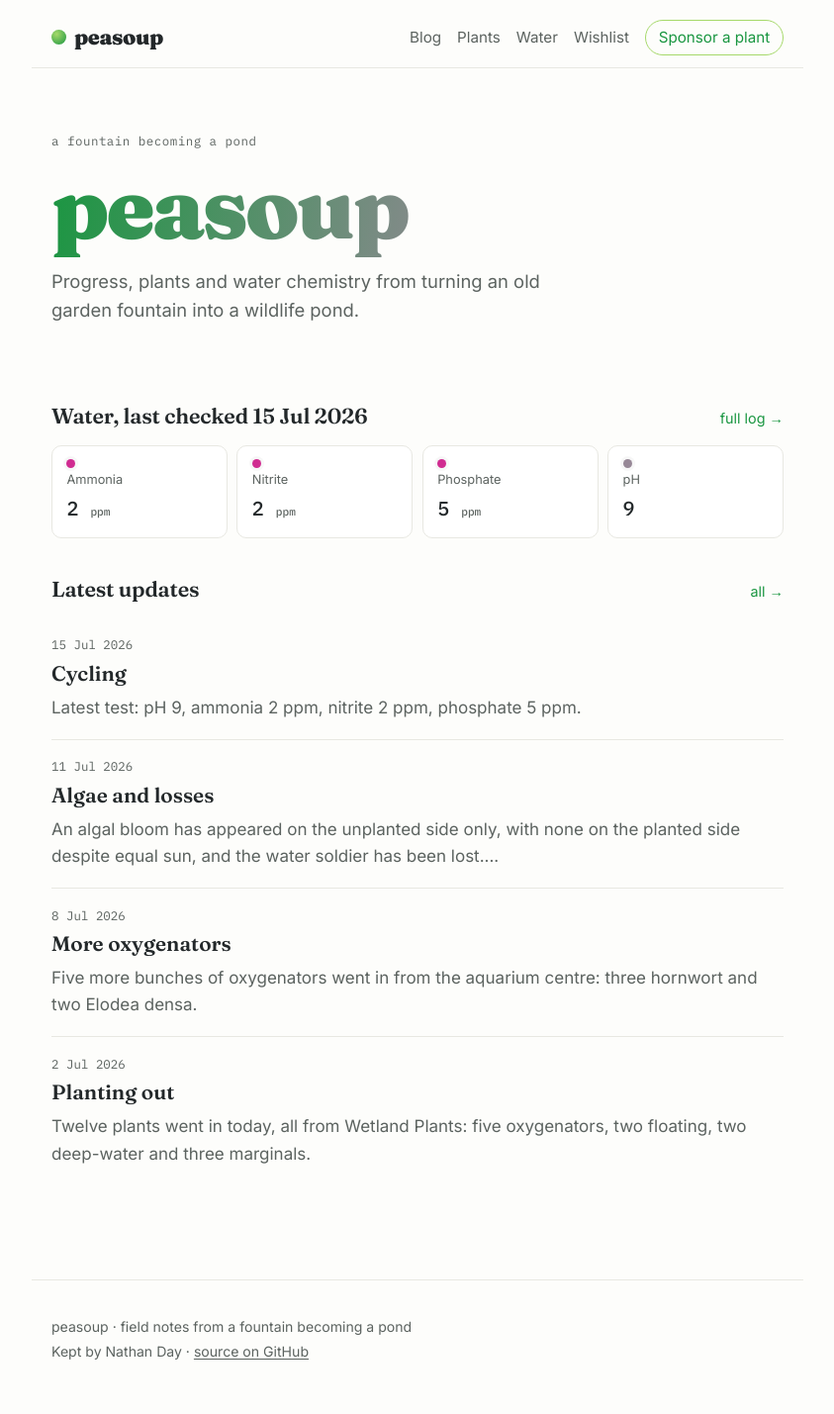
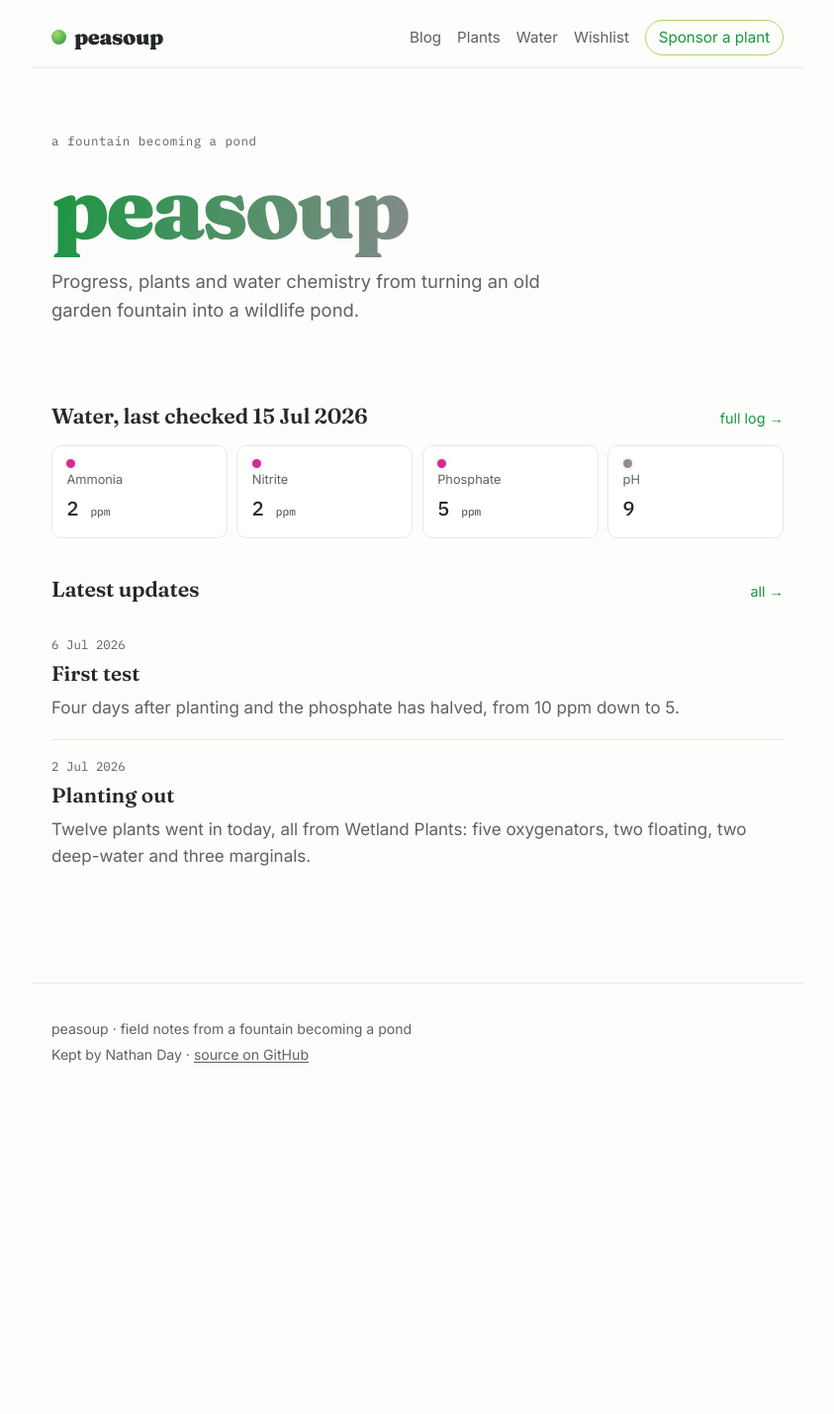
Before and after one commit to nthndy/peasoup, a Jekyll site: the page built from index.html, in a window 1280 px wide. Shown: the whole page at 99% size, without its empty margins (218-1061 px from the left). Built offline with Jekyll 4.4.1, drawn with Linux system fonts in a browser that asks for light colours; after the commit the page ends 1129 px from its top, so only the background shows below that; some of the changed lines change nothing that is shown.

Commit message:
Correct water readings from photo audit; hold back unwritten posts
Phosphate fell 10 to 5 after planting rather than rising. Add 30 June
baseline. Remove the three placeholder posts until they are written.

```diff
--- a/_data/water.yml
+++ b/_data/water.yml
@@ -23,11 +23,32 @@ log:
     nitrite: 2
     phosphate: 5
     ph: 9
-    note: Ammonia and nitrite both up, the pond is mid-cycle after the extra oxygenators went in. Phosphate falling. pH still at the top of the scale, likely lime leaching from the concrete.
+    note: >-
+      Ammonia and nitrite both up from zero: the pond is cycling after the
+      extra oxygenators went in and the water soldier died back. Phosphate
+      still down at 5 since planting. pH unmoved.
 
   - date: 2026-07-06
     ammonia: 0
     nitrite: 0
-    phosphate: 7.5
+    phosphate: 5
     ph: 9
-    note: First proper test. Phosphate high and pH at the top of the chart, both expected in a new pond.
+    note: >-
+      Phosphate halved four days after planting. Ammonia and nitrite still at
+      zero, nothing decomposing yet.
+
+  - date: 2026-07-02
+    ammonia: 0
+    nitrite: 0
+    phosphate: 10
+    ph: 9
+    note: Planting day, tested before the plants went in. Phosphate at the top of the chart.
+
+  - date: 2026-06-30
+    ammonia: 0
+    nitrite: 0
+    phosphate: 10
+    ph: 8
+    note: >-
+      Baseline, before the refill. Readings taken indoors so the pH is the
+      least certain of the four; somewhere between 8 and 9.
--- a/_posts/2026-07-02-planting-out.md
+++ b/_posts/2026-07-02-planting-out.md
@@ -27,12 +27,12 @@ I can confirm, writing this a week or so later, that the Legionnaires' test came
 
 | | reading |
 |---|---|
-| pH | 7.5-9 |
+| pH | 9 |
 | Ammonia | 0 ppm |
 | Nitrite | 0 ppm |
-| Phosphate | 5-10 ppm |
+| Phosphate | 10 ppm |
 
-Ammonia and nitrite at zero is what you want from fresh tap water: nothing has started decomposing yet, so there is nothing for the nitrogen cycle to chew on. The other two are less comfortable. London tap runs hard and alkaline, and this is at the top of that range. Phosphate is the one I will be watching, since that is the currency algae trades in. Both readings sat between swatches on the chart, so I have logged them as ranges rather than pretend to a precision I do not have.
+Ammonia and nitrite at zero is what you want from fresh tap water: nothing has started decomposing yet, so there is nothing for the nitrogen cycle to chew on. The other two are less comfortable. London tap runs hard and alkaline, but it comes out at 7 to 8, not 9, and the extra point is most likely the concrete leaching lime. Phosphate is at the top of the chart at 10 ppm, which is the currency algae trades in. I had tested a couple of days earlier, before the refill, and it was the same 10 then.
 
 The next step was to start adding plants. First came the oxygenators, which do two jobs at once. They photosynthesise entirely underwater, so they put oxygen straight into the water column rather than into the air above it. They also feed the same way: bathed in water, they absorb dissolved nitrates and phosphates across their whole leaf and stem surface, not just through roots. That is the competition. Anything the plants take up is nutrient the single-celled algae does not get, and starving the algae out is the strategy here. They do respire in the dark like everything else, so they give oxygen back by day and take it away by night.
 
--- a/_posts/2026-07-06-first-test.md
+++ b/_posts/2026-07-06-first-test.md
@@ -1,73 +1,18 @@
 ---
-title: "Planting out"
-date: 2026-07-02 19:30:00 +0100
-tags: [plants, build]
-excerpt: "Twelve plants went in today, all from Wetland Plants: five oxygenators, two floating, two deep-water and three marginals."
-cover: /assets/img/pond_init.jpg
-cover_alt: "The fountain before any intervention, surrounded by verbena"
+title: "First test"
+date: 2026-07-06 18:45:00 +0100
+tags: [water, plants]
+excerpt: "Four days after planting and the phosphate has halved, from 10 ppm down to 5."
+# cover: /assets/img/your-photo.jpg
+# cover_alt: descriptive alt text
 ---
 
-Hello and welcome to my pondblog. I am attempting to turn a chlorine-bleached fountain in my apartment building's garden into a fully natural, self-cleaning pond replete with a variety of native plants and critters. Here is a picture of the fountain prior to any intervention:
+Okay update number one. Well, I'd be lying if I said I hadn't been fastidiously checking in every day, but here's the first proper written update. I tested the water again today and we can see a definitive difference in the nutrient loads, indicative that *biology is happening*. The phosphate has halved, going from 10 ppm at planting down to 5 ppm on day four.
 
-![The fountain before any intervention](/assets/img/pond_init.jpg)
+![Test kit vials against the colour chart](/assets/img/testing_2.jpg)
 
-As you can see, we are very lucky to have such a beautiful garden (thank you Gerry for all the hard work) but I've always felt that the central water feature stands somewhat juxtaposed to the green lush oasis in the middle of central London. The fountain used to have fish in, but now it's quite the opposite: if a leaf is dropped in there it becomes a ghostly skeleton within a couple of days, and birds refuse to bathe and drink in it.
+That is the oxygenators doing what they are supposed to do: pulling dissolved phosphate straight out of the water column and taking it away from the algae in the process. Four days is a short window and one halving is not a trend, so I want to see it hold. Ammonia and nitrite are both still at zero, and the pH has not moved off 9.
 
-The first step of converting this fountain is to reduce the intense chlorine load in the pond. We did this by completely draining the pond and replacing with tap water (ideally this would have been rain water, but we can't wait forever for the skies to open to a biblical extent). As we are using standard tap water, we needed to add dechlorinating solution. Chlorine will naturally evaporate but the chloramine needs a helping hand to be removed from solution. Chloramine is chlorine bonded to ammonia, which makes it far more stable and means it simply will not gas off the way free chlorine does. It's a sensible choice for a water company and an annoying one for anyone trying to grow things. If it were still present, no life would thrive in this sanitised environment, and it would take out the beneficial bacteria I'm eventually relying on to run the nitrogen cycle.
+I also added a little water ramp made from some old sun bleached bits of wood I found on a beach years ago so that any bugs and critters that fall in have a way to exit the pond. Not much has changed from day 1 but this is a patient game we are playing here. Wait and see.
 
-![The drained fountain](/assets/img/empty_init.jpg)
-
-After the pond was refilled and dechlorinated, I ran a few tests to get an initial idea of nutrient load and safety.
-
-![Test kit vials against the colour chart](/assets/img/testing_init.jpg)
-
-![Legionnaires' test](/assets/img/legion_test_init.jpg)
-
-I can confirm, writing this a week or so later, that the Legionnaires' test came back negative. The chemistry was a mixed bag:
-
-| | reading |
-|---|---|
-| pH | 9 |
-| Ammonia | 0 ppm |
-| Nitrite | 0 ppm |
-| Phosphate | 5 ppm |
-
-Ammonia and nitrite at zero is exactly what you want from fresh tap water: nothing has started decomposing yet, so there's nothing for the nitrogen cycle to chew on. The other two are less comfortable. London tap runs hard and alkaline, but it comes out somewhere around 7 to 8, not 9. That extra point is almost certainly the fountain itself: the concrete leaches lime, and it will keep doing so for months yet. Phosphate at 5 ppm is the one I'll be watching, since that's precisely the currency algae trades in.
-
-The next step was to start adding plants. First came the oxygenators, who do two jobs at once. They photosynthesise entirely underwater, so they put oxygen straight into the water column rather than into the air above it. More importantly they feed the same way: bathed in water, they absorb dissolved nitrates and phosphates across their whole leaf and stem surface, not just through roots. That's the competition bit. Anything the plants take up is nutrient that single-celled algae doesn't get, and starving the algae out is the entire strategy here. The catch, which I'll no doubt come back to on some airless night in August, is that they respire in the dark like everything else, so they give oxygen back by day and take it away by night.
-
-![Hornwort going in](/assets/img/hornwort_init.jpg)
-
-Then I threw in the interesting specimen of water soldier (*Stratiotes aloides*), which will bob down in the winter and emerge to the surface in the summer to flower. It looks like the top of a pineapple that has been thrown in a pond, and it's a relative of frogbit. The rising and sinking is the good bit: it's a calciphile, so it gradually gets encrusted with lime, and as growth slows in autumn that ballast takes it down to overwinter on the bottom, out of reach of the frost. Come spring the fresh growth is lighter than water and up it comes. A plant with a rudimentary buoyancy control system. When free-floating its roots can trail a metre down, which is what keeps it sitting upright.
-
-![Water soldier rosette](/assets/img/water_soldier_init.jpg)
-
-Then I started planting the deep water plants. Starting with the un-named lily, I weigh down the mesh baskets with river stones (it's important to get the right type of stone so that it doesn't leach lime into the water, thereby increasing the pH to toxic levels).
-
-![River stones for weighting the baskets](/assets/img/stones_init.jpg)
-
-I then fill the basket with specialised pond compost, which has a silty quality that won't overburden the water with nutrients, then I weight the planted basket down with some fine gravel.
-
-![The lily basket in place](/assets/img/alba_lily_init.jpg)
-
-Then I proceeded with the *Nymphoides peltata*, or floating heart, which has a curious ability to float freely or be anchored in the soil. I went for the latter, but it was difficult to establish where the root system versus the plant actually was.
-
-![Floating heart](/assets/img/nymphoides_init.jpg)
-
-![Willow grass](/assets/img/knotweed_init.jpg)
-
-![Flowering rush](/assets/img/flowering_rush_init.jpg)
-
-![Mare's tail](/assets/img/mares_init.jpg)
-
-![Water starwort](/assets/img/callitriche_init.jpg)
-
-![Brooklime](/assets/img/beccabunga_init.jpg)
-
-![Lesser pond sedge](/assets/img/carex_init.jpg)
-
-![Fibre optic plant](/assets/img/fibreoptic_init.jpg)
-
-I also planted a creeping jenny but forgot to take a photo of that individually. Here is what everything looks like together. Now to wait and see, with a phosphate reading of 5 and a pH that belongs in a swimming pool.
-
-![Everything in together](/assets/img/all_init.jpg)
+![The pond four days after planting](/assets/img/all_2.jpg)
--- a/_posts/2026-07-08-more-oxygenators.md
+++ /dev/null
@@ -1,16 +0,0 @@
----
-title: "More oxygenators"
-date: 2026-07-08 19:15:00 +0100
-tags: [plants, wildlife]
-excerpt: "Five more bunches of oxygenators went in from the aquarium centre: three hornwort and two Elodea densa."
-# cover: /assets/img/your-photo.jpg
-# cover_alt: descriptive alt text
----
-
-<!-- notes: write these up -->
-
-- Five bunches of oxygenators from the aquarium centre: three hornwort, two Elodea densa
-- One new lily pad appearing as the larger pad dies back
-- Water still clear
-- Wildlife bridge/ramp built from dried branches found on the beach
-- Jersey tiger moth spotted nearby
--- a/_posts/2026-07-11-algae-and-losses.md
+++ /dev/null
@@ -1,17 +0,0 @@
----
-title: "Algae and losses"
-date: 2026-07-11 20:00:00 +0100
-tags: [water, plants]
-excerpt: "An algal bloom has appeared on the unplanted side only, with none on the planted side despite equal sun, and the water soldier has been lost."
-# cover: /assets/img/your-photo.jpg
-# cover_alt: descriptive alt text
----
-
-<!-- notes: write these up -->
-
-- Algal bloom on the unplanted side only, none on the planted side
-- Sun reaches both sides equally through the day
-- Water soldier lost
-- More straw bales added to hold off the algae
-- Water starwort not anchoring itself, viability uncertain
-- Floating heart anchoring and sending up new pads, some older pads rotting and want grooming
--- a/_posts/2026-07-15-cycling.md
+++ /dev/null
@@ -1,17 +0,0 @@
----
-title: "Cycling"
-date: 2026-07-15 19:00:00 +0100
-tags: [water, wildlife, plants]
-excerpt: "Latest test: pH 9, ammonia 2 ppm, nitrite 2 ppm, phosphate 5 ppm."
-# cover: /assets/img/your-photo.jpg
-# cover_alt: descriptive alt text
----
-
-<!-- notes: write these up -->
-
-- pH 9, ammonia 2 ppm, nitrite 2 ppm, phosphate 5 ppm
-- Insect larvae spotted, BTI added as a precaution
-- Birds feeding in the fountain
-- Dragonfly seen flying high above
-- Lily flourishing, several new pads this week
-- Brooklime sending up new shoots
```
